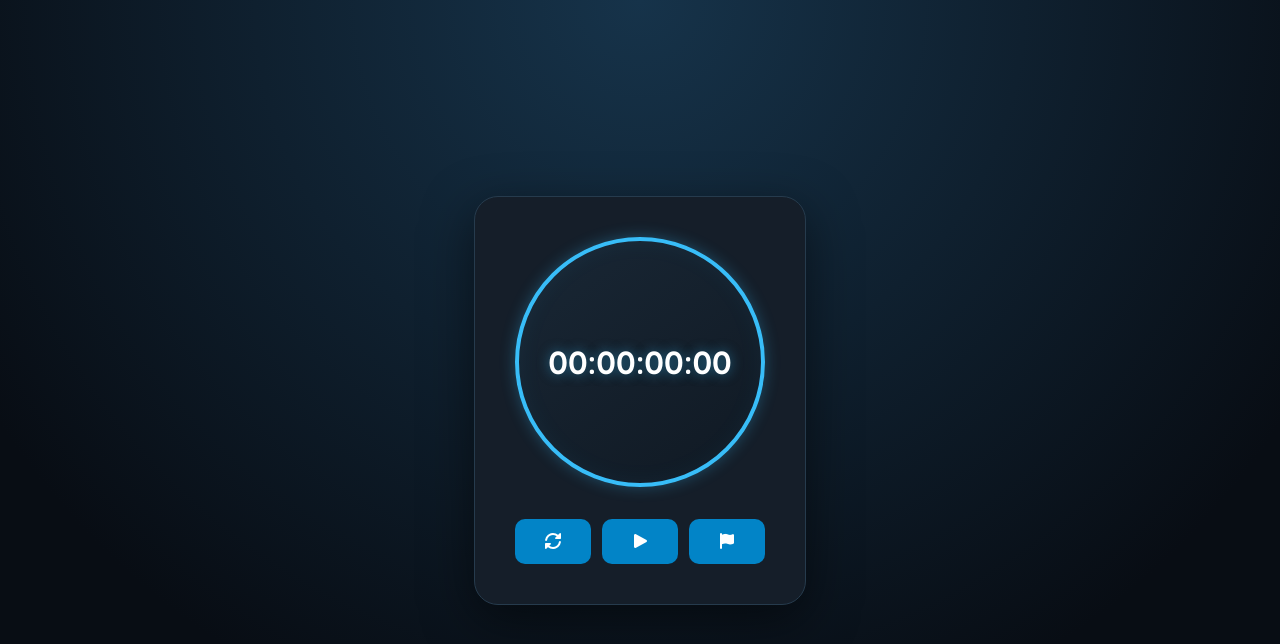
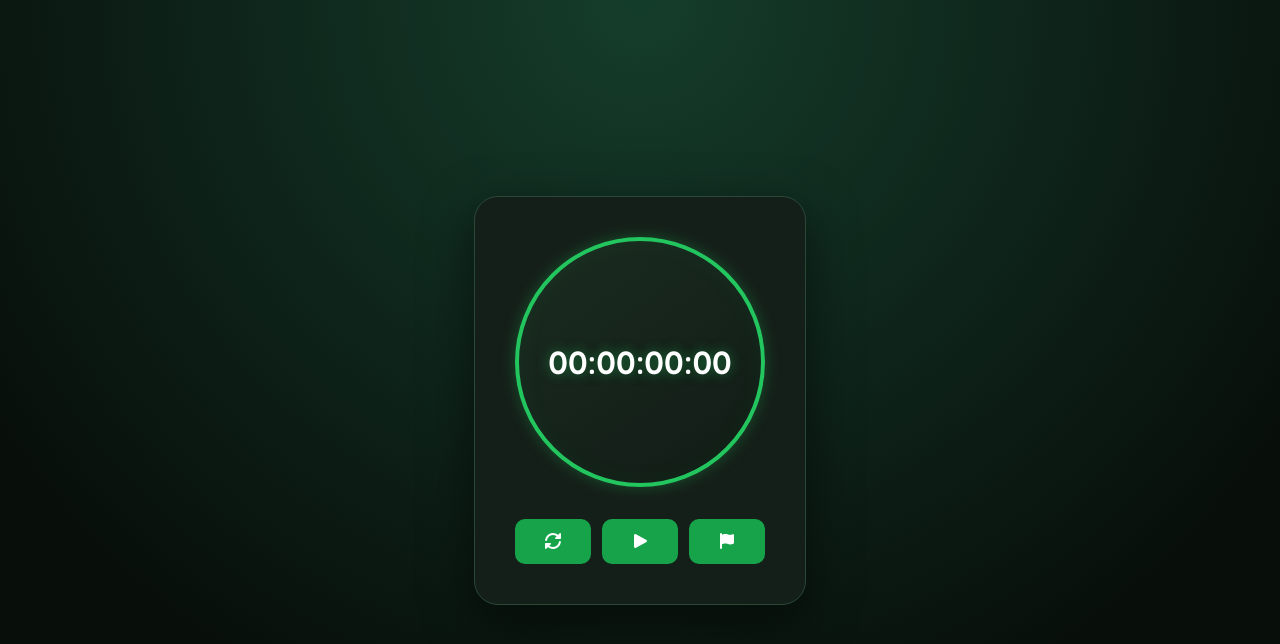
Before and after one commit to Luckkkas/TimePulse, a plain HTML site: page index.html in a window 1280 px wide. Drawn offline with Linux system fonts and the light colour scheme.

Commit message:
Add files via upload

```diff
--- a/style.css
+++ b/style.css
@@ -13,14 +13,14 @@ body {
     justify-content: center;
     min-height: 100vh;
     width: 100%;
-    background: radial-gradient(circle at top, #16334a, #080d14 75%);
+    background: radial-gradient(circle at top, #153d2b, #080f0b 75%);
 }
 
 .stopwatch {
-    background: #151e29;
+    background: #151f19;
     padding: 2.5rem;
     border-radius: 24px;
-    border: 1px solid #263b4d;
+    border: 1px solid #294936;
     box-shadow: 0 15px 50px rgba(0, 0, 0, 0.5);
 }
 
@@ -28,10 +28,10 @@ body {
     display: flex;
     align-items: center;
     justify-content: center;
-    background: linear-gradient(145deg, #192735, #101923);
+    background: linear-gradient(145deg, #1b2c21, #111b15);
     height: 250px;
     width: 250px;
-    border: 4px solid #38bdf8;
+    border: 4px solid #22c55e;
     border-radius: 100%;
     font-weight: 700;
     font-size: 32px;
@@ -39,9 +39,9 @@ body {
     margin-bottom: 2rem;
     padding: 4rem;
     box-shadow:
-        0 0 15px rgba(56, 189, 248, 0.3),
-        inset 0 0 25px rgba(56, 189, 248, 0.05);
-    text-shadow: 0 0 12px rgba(56, 189, 248, 0.5);
+        0 0 15px rgba(34, 197, 94, 0.3),
+        inset 0 0 25px rgba(34, 197, 94, 0.05);
+    text-shadow: 0 0 12px rgba(34, 197, 94, 0.5);
 }
 
 .actions {
@@ -60,16 +60,16 @@ body {
     font-weight: 700;
     border-radius: 10px;
     border: 1px solid transparent;
-    background: #0284c7;
+    background: #16a34a;
     color: #fff;
     cursor: pointer;
     transition: all .25s ease;
 }
 
 .actions button:hover {
-    background: #38bdf8;
+    background: #22c55e;
     transform: translateY(-3px);
-    box-shadow: 0 5px 18px rgba(56, 189, 248, 0.3);
+    box-shadow: 0 5px 18px rgba(34, 197, 94, 0.3);
 }
 
 .actions button:active {
@@ -95,11 +95,11 @@ body {
 }
 
 .marks-list::-webkit-scrollbar-thumb {
-    background: #38bdf8;
+    background: #22c55e;
     border-radius: 10px;
 }
 
 .marks-list::-webkit-scrollbar-track {
-    background: #192735;
+    background: #1b2c21;
     border-radius: 10px;
 }
```
